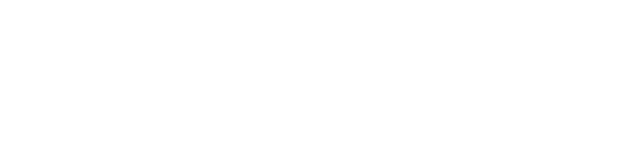
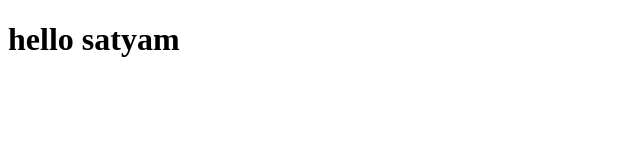
Before and after one commit to satyam998115/git-and-github, a plain HTML site: page index.html in a window 1280 px wide. Shown: the whole page, without its empty margins (0-640 px from the left). Drawn offline with Linux system fonts and the light colour scheme.

Commit message:
add data

```diff
--- a/index.html
+++ b/index.html
@@ -6,6 +6,6 @@
     <title>Document</title>
 </head>
 <body>
-
+    <h1>hello satyam </h1>
 </body>
 </html>
```
